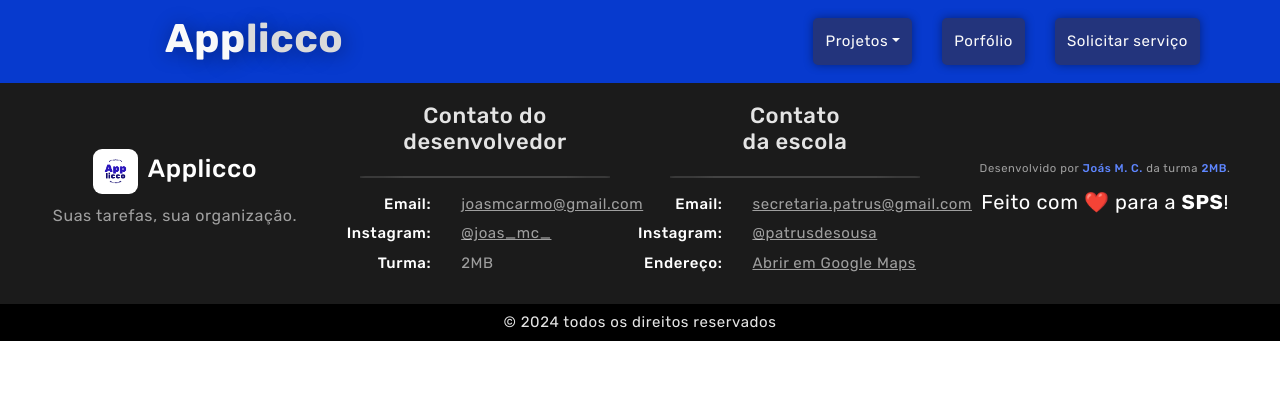
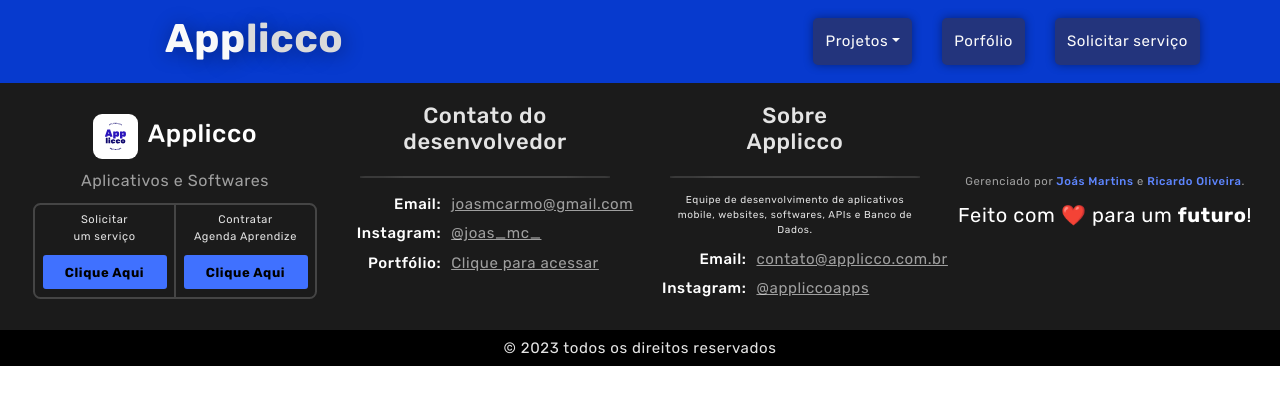
Before and after one commit to JoasMartins/Applicco-WEB, a Next.js app: page / in a window 1280 px wide. Shown: the top 404 px of the page. Built offline with nearby package versions, Linux system fonts and the light colour scheme.

Commit message:
Update - Almoço

```diff
--- a/src/app/layout.jsx
+++ b/src/app/layout.jsx
@@ -1,3 +1,5 @@
+
+
 import { Rubik } from 'next/font/google'
 import './globals.css'
 //import 'bootstrap/dist/css/bootstrap.min.css';
--- a/src/components/css/Footer.module.css
+++ b/src/components/css/Footer.module.css
@@ -10,13 +10,14 @@
   padding: 2rem;
 }
 
-  .footer div {
+.footer .services {
   display: flex;
+  flex-direction: column;
   justify-content: center;
   align-items: center;
 }
 
-  .footer .logo  {
+.footer .logo {
   display: flex;
   flex-direction: column;
 }
@@ -24,6 +25,7 @@
 .footer .logo div {
   display: flex;
   align-items: center;
+  justify-content: center;
 }
 
 .footer .logo div img {
@@ -46,6 +48,50 @@
   color: var(--color-discreto);
 }
 
+.footer .actions {
+  display: flex;
+  justify-content: center;
+  align-items: center;
+  border: 2px solid var(--color-text-4);
+  border-radius: 7.5px;
+
+}
+
+.footer .actions .barraDivisoriaVertical {
+  height: 100%;
+  border: 1px solid var(--color-text-4);
+  margin: 0px;
+}
+
+.footer .actions div {
+  margin: 7.5px;
+  text-align: center;
+}
+
+.footer .actions div p {
+  font-size: 11px;
+}
+
+.footer .actions div button {
+  all: unset;
+  width: 120px;
+  background-color: var(--color-2);
+  border-radius: 3px;
+  height: 30px;
+  font-size: 13px;
+  font-weight: bold;
+  border: 2px solid var(--color-2);
+  color: #000;
+  transition: all 0.3s;
+  cursor: pointer;
+  text-decoration: none;
+}
+
+.footer .actions div button:hover {
+  background-color: rgba(0, 0, 0, 0);
+  color: #ffffff;
+}
+
 .footer ul {
   display: flex;
   flex-direction: column;
@@ -53,7 +99,8 @@
   list-style: none;
 }
 
-  .contact_dev, .contact_school {
+.contact_dev,
+.contact_school {
   display: flex;
   flex-direction: column;
   align-items: center;
@@ -62,6 +109,11 @@
 .footer h2 {
   text-align: center;
   font-size: 2.2rem;
+}
+
+.footer .contact_school p {
+  text-align: center;
+  width: 80%;
 }
 
 .barraDivisoriaHorizontal {
@@ -84,7 +136,7 @@
   align-items: end;
   color: #fff;
   font-weight: 500;
-    margin-right: 5px;
+  margin-right: -10px;
   font-size: 1.5rem;
 }
 
@@ -94,7 +146,7 @@
   justify-content: center;
   align-items: start;
   color: var(--color-discreto);
-    margin-left: 5px;
+  margin-left: 0px;
   font-size: 1.5rem;
 }
 
@@ -102,6 +154,8 @@
   display: flex;
   flex-direction: column;
   text-align: center;
+  align-items: center;
+  justify-content: center;
 }
 
 .footer .creditos .dev {
@@ -150,7 +204,10 @@
     grid-template-columns: repeat(1, 100%);
   }
 
-    .footer .logo, .footer .contact_dev, .footer .contact_school, .footer .creditos {
+  .footer .logo,
+  .footer .contact_dev,
+  .footer .contact_school,
+  .footer .creditos {
     margin-top: 20px;
     margin-bottom: 20px;
   }
--- a/src/components/footer.jsx
+++ b/src/components/footer.jsx
@@ -1,17 +1,37 @@
+'use client'
+
+import Link from "next/link"
 import styles from "./css/Footer.module.css"
 
 export default function Page() {
-    let UltimoCopyright = [2024,10, 8]
-    let year = new Date(UltimoCopyright).getFullYear()
+    let year = new Date().getFullYear()
+
+    function handleRequestService() {
+        window.open("mailto:contato@applicco.com.br?subject=Solicitação de Serviço")
+    }
 
     return <footer>
         <div className={styles.footer}>
-            <div className={styles.logo}>
-                <div>
-                    <img src='applicco-logo.png' alt='Ícone da Agenda Patrus' />
-                    <h1>Applicco</h1>
+            <div className={styles.services}>
+                <div className={styles.logo}>
+                    <div>
+                        <img src='applicco-logo.svg' alt='Ícone da Agenda Patrus' />
+                        <h1>Applicco</h1>
+                    </div>
+                    <p>Aplicativos e Softwares</p>
                 </div>
-                <p>Suas tarefas, sua organização.</p>
+
+                <div className={styles.actions}>
+                    <div>
+                        <p>Solicitar<br />um serviço</p>
+                        <button onClick={handleRequestService}>Clique Aqui</button>
+                    </div>
+                    <div className={styles.barraDivisoriaVertical} />
+                    <div>
+                        <p>Contratar<br />Agenda Aprendize</p>
+                        <Link href={"/agendaaprendize/contratar/form"} style={{ textDecoration: "none" }}><button>Clique Aqui</button></Link>
+                    </div>
+                </div>
             </div>
 
             <div className={styles.contact_dev}>
@@ -21,40 +41,41 @@ export default function Page() {
                     <ul className={styles.key}>
                         <li>Email:</li>
                         <li>Instagram:</li>
-                        <li>Turma:</li>
+                        <li>Portfólio:</li>
                     </ul>
 
 
                     <ul className={styles.value}>
                         <a href='mailto:joasmcarmo@gmail.com?subject=Agenda Patrus&body=' target='_blank'>joasmcarmo@gmail.com</a>
                         <a href='https://www.instagram.com/joas_mc_/' target='_blank'>@joas_mc_</a>
-                        <a>2MB</a>
+                        <Link href={"/portfolio"}><p>Clique para acessar</p></Link>
                     </ul>
                 </div>
             </div>
 
 
             <div className={styles.contact_school}>
-                <h2>Contato<br />da escola</h2>
+                <h2>Sobre<br />Applicco</h2>
                 <div className={styles.barraDivisoriaHorizontal} />
+                <p className={styles.text}>Equipe de desenvolvimento de aplicativos mobile, websites, softwares, APIs e Banco de Dados.</p>
                 <div className={styles.list}>
                     <ul className={styles.key}>
                         <li>Email:</li>
                         <li>Instagram:</li>
-                        <li>Endereço:</li>
                     </ul>
 
                     <ul className={styles.value}>
-                        <a href='mailto:secretaria.patrus@gmail.com?subject=&body=' target='_blank'>secretaria.patrus@gmail.com</a>
-                        <a href='https://www.instagram.com/patrusdesousa/' target='_blank'>@patrusdesousa</a>
-                        <a href='https://www.google.com/maps/dir/-21.6954784,-43.329796/e.+e.+sebastiao+patrus+de+souza/@-21.7167481,-43.3660129,14z/data=!3m1!4b1!4m9!4m8!1m1!4e1!1m5!1m1!1s0x989d80dfb541c3:0x71cc1dd30d350e4!2m2!1d-43.361005!2d-21.7425862?entry=ttu' target='_blank'>Abrir em Google Maps</a>
+                        <a href='mailto:contato@applicco.com.br@gmail.com?subject=&body=' target='_blank'>contato@applicco.com.br</a>
+                        <a href='https://www.instagram.com/appliccoapps/' target='_blank'>@appliccoapps</a>
                     </ul>
                 </div>
             </div>
 
-            <div className={styles.creditos}>
-                <p className={styles.dev}>Desenvolvido por <span>Joás M. C.</span> da turma <span>2MB</span>.</p>
-                <p className={styles.love}>Feito com ❤️ para a <span>SPS</span>!</p>
+            <div  className={styles.creditos}>
+                <div>
+                    <p className={styles.dev}>Gerenciado por <span>Joás Martins</span> e <span>Ricardo Oliveira</span>.</p>
+                    <p className={styles.love}>Feito com ❤️ para um <span>futuro</span>!</p>
+                </div>
             </div>
         </div>
 
```
Also changed, not shown: public/applicco-logo.svg (added). Lines whose indentation alone changed are shown as unchanged.
